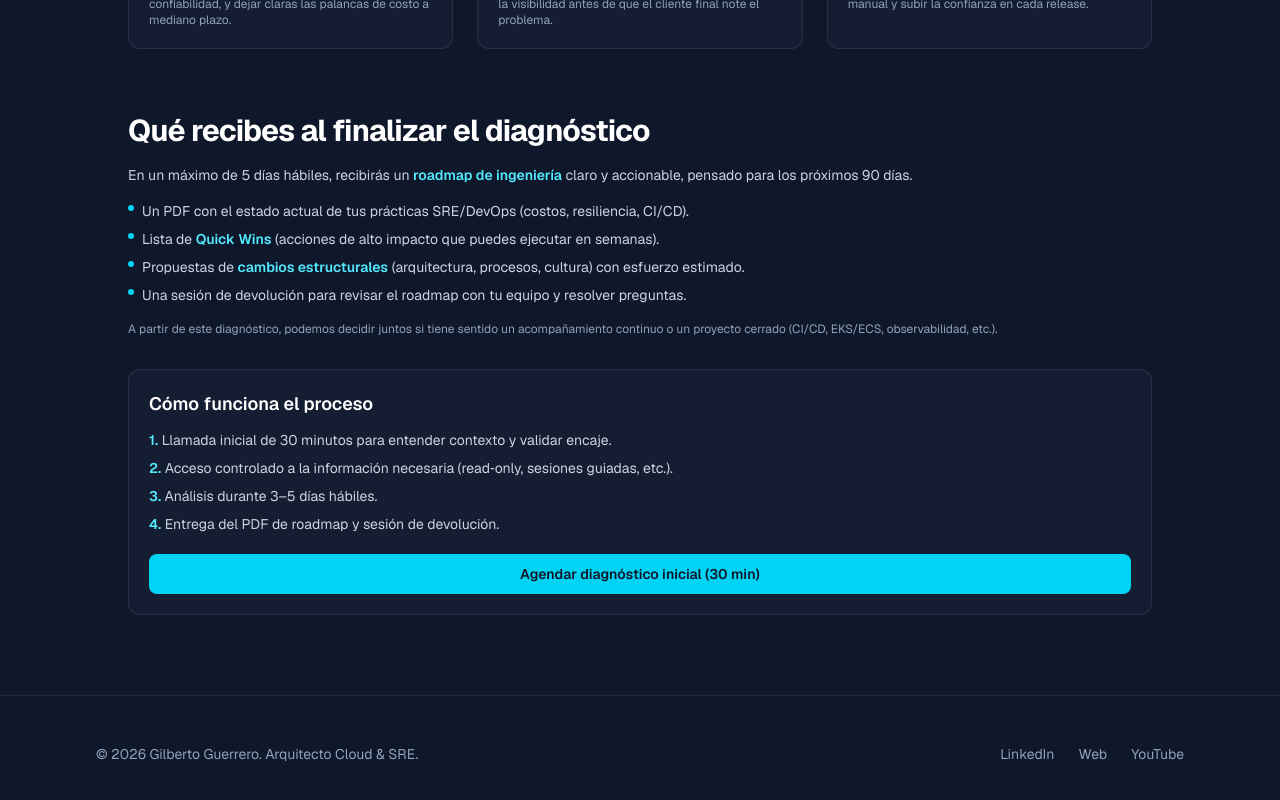
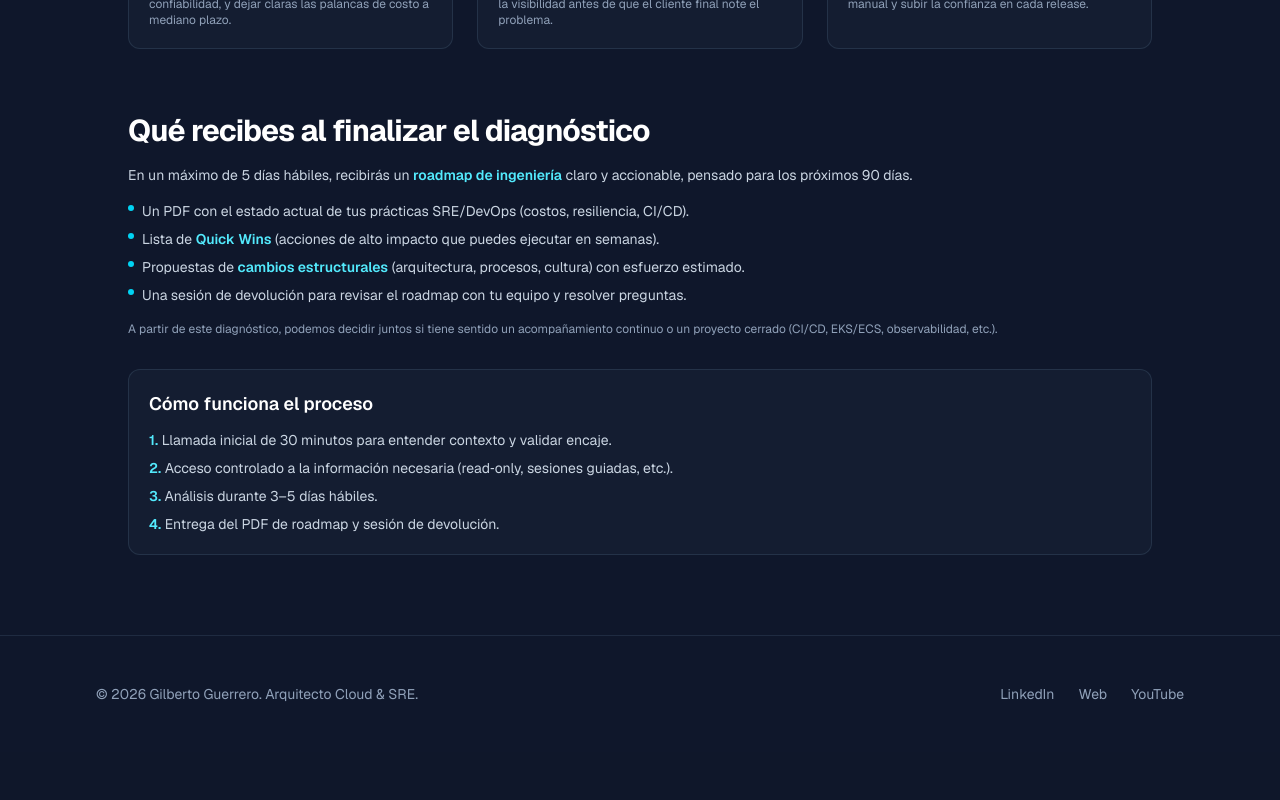
Before and after one commit to gilbertoguerrero/website, a Next.js app: page /diagnostico in a window 1280 px wide. Shown: the part 866-1666 px from the top of the page. After the commit the page ends 1618 px from the top, so only its background shows below. Built offline with nearby package versions, Linux system fonts and the light colour scheme.

Commit message:
update diagnostico and hero

```diff
--- a/app/diagnostico/page.tsx
+++ b/app/diagnostico/page.tsx
@@ -207,14 +207,6 @@ export default function DiagnosticoPage() {
                   Entrega del PDF de roadmap y sesión de devolución.
                 </li>
               </ol>
-              <a
-                href={CALENDLY_URL}
-                target="_blank"
-                rel="noreferrer"
-                className="mt-5 inline-flex w-full items-center justify-center rounded-lg bg-cyan-400 px-4 py-2.5 text-sm font-semibold text-slate-900 transition hover:bg-cyan-300"
-              >
-                Agendar diagnóstico inicial (30 min)
-              </a>
             </div>
           </div>
         </section>
--- a/sections/Hero.tsx
+++ b/sections/Hero.tsx
@@ -27,10 +27,10 @@ export default function Hero() {
           </p>
           <div className="flex flex-wrap items-center gap-4">
             <a
-              href="#contacto"
+              href="/diagnostico"
               className="inline-flex items-center justify-center rounded-lg bg-cyan-400 px-6 py-3 text-sm font-semibold text-slate-900 transition hover:bg-cyan-300"
             >
-              Hablemos de tu plataforma
+              Ver diagnóstico SRE & DevOps
             </a>
             <a
               href="#experiencia"
```
